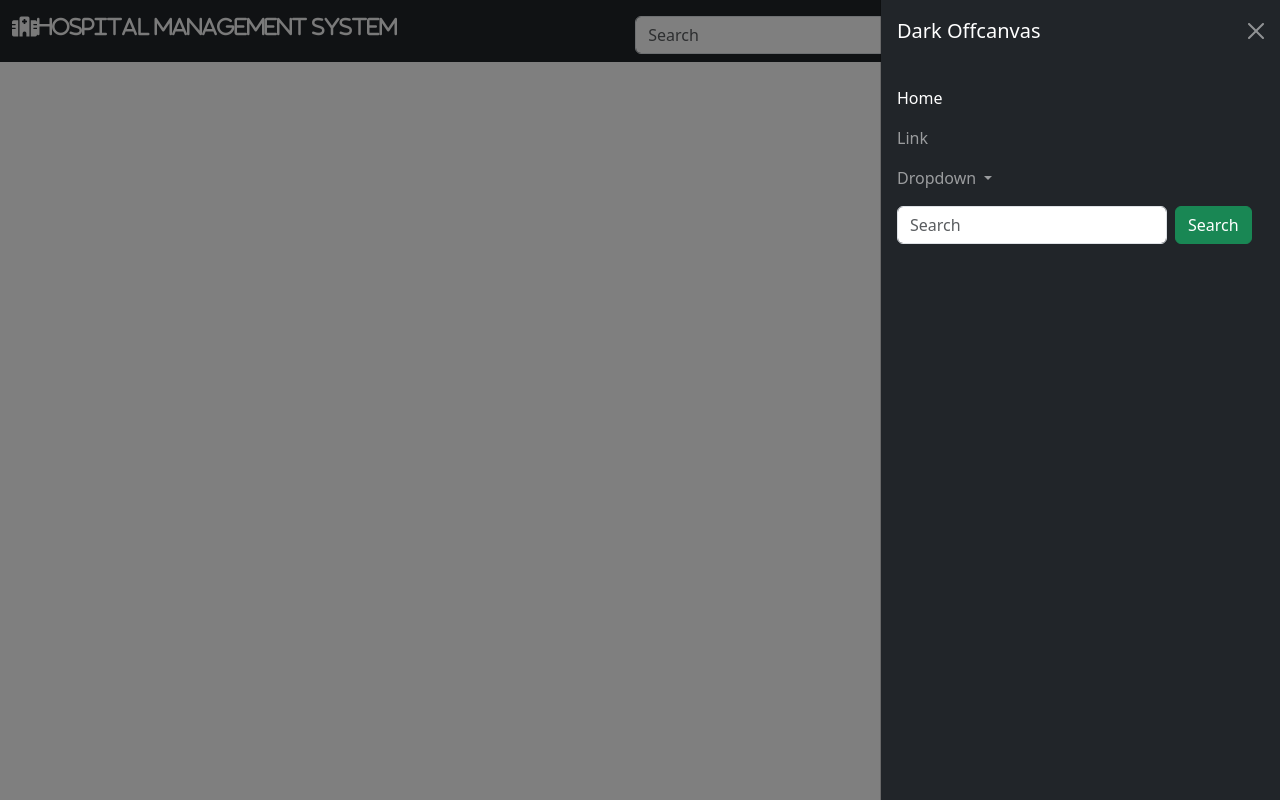
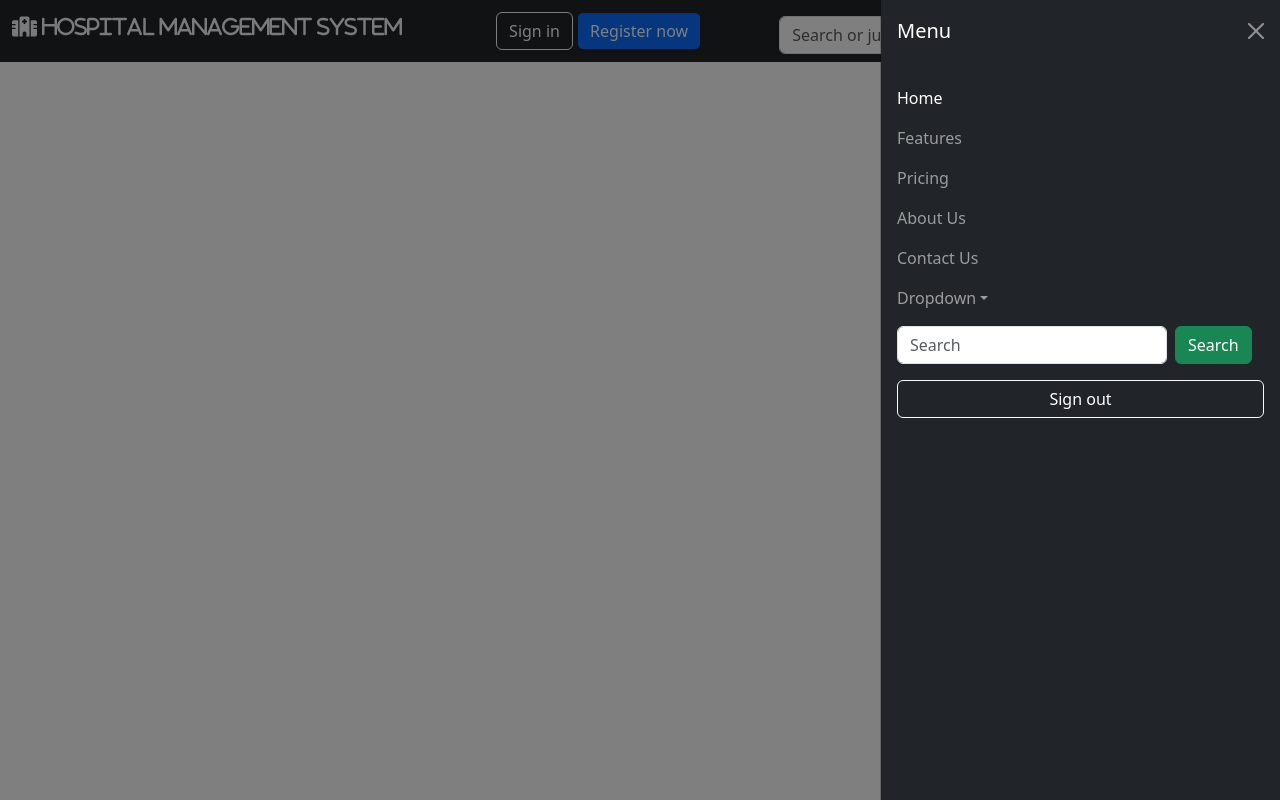
Before and after one commit to Techhackontime999/Hospital_management_system, a plain HTML site: page index.html in a window 1280 px wide. Both pictures are taken after a click on the button "Toggle navigation". Drawn offline with nearby package versions, Linux system fonts and the light colour scheme.

Commit message:
Update index.html

```diff
--- a/index.html
+++ b/index.html
@@ -14,13 +14,25 @@
     </style>
 </head>
 <body>
-    <!-- navbar  start -->
+
+
+
+
+<!-- Navbar Start -->
 <nav class="navbar navbar-dark bg-dark fixed-top">
     <div class="container-fluid">
-          <h3 class="navbar-brand"><i class="fa-solid fa-hospital"  style="font-size:20px;color:whitesmoke;">Hospital Management System</i></h3>
-
+        <h3 class="navbar-brand">
+            <i class="fa-solid fa-hospital" style="font-size:20px;color:whitesmoke;"> Hospital Management System</i>
+        </h3>
+        <div class="d-flex align-items-center">
+            <div class="me-auto"></div>
+            <div class="d-grid gap-2 d-md-block">
+                <button class="btn btn-dark border border-light" type="button">Sign in</button>
+                <button class="btn btn-primary border border-dark" type="button">Register now</button>
+            </div>
+        </div>
         <form class="d-none d-lg-flex mt-2" role="search">
-            <input id="searchbox" class="form-control me-2" type="search" placeholder="Search" aria-label="Search">
+            <input id="searchbox" class="form-control me-2" type="search" placeholder="Search or jump to..." aria-label="Search">
             <button class="btn btn-success" type="submit">Search</button>
         </form>
 
@@ -30,21 +42,18 @@
 
         <div class="offcanvas offcanvas-end text-bg-dark" tabindex="-1" id="offcanvasDarkNavbar" aria-labelledby="offcanvasDarkNavbarLabel">
             <div class="offcanvas-header">
-              <h5 class="offcanvas-title" id="offcanvasDarkNavbarLabel">Dark Offcanvas</h5>
+                <h5 class="offcanvas-title" id="offcanvasDarkNavbarLabel">Menu</h5>
                 <button type="button" class="btn-close btn-close-white" data-bs-dismiss="offcanvas" aria-label="Close"></button>
             </div>
             <div class="offcanvas-body">
                 <ul class="navbar-nav justify-content-end flex-grow-1 pe-3">
-                <li class="nav-item">
-                  <a class="nav-link active" aria-current="page" href="#">Home</a>
-                </li>
-                <li class="nav-item">
-                  <a class="nav-link" href="#">Link</a>
-                </li>
+                    <li class="nav-item"><a class="nav-link active" aria-current="page" href="#">Home</a></li>
+                    <li class="nav-item"><a class="nav-link" href="#">Features</a></li>
+                    <li class="nav-item"><a class="nav-link" href="#">Pricing</a></li>
+                    <li class="nav-item"><a class="nav-link" href="#">About Us</a></li>
+                    <li class="nav-item"><a class="nav-link" href="#">Contact Us</a></li>
                     <li class="nav-item dropdown">
-                  <a class="nav-link dropdown-toggle" href="#" role="button" data-bs-toggle="dropdown" aria-expanded="false">
-                    Dropdown
-                  </a>
+                        <a class="nav-link dropdown-toggle" href="#" role="button" data-bs-toggle="dropdown" aria-expanded="false">Dropdown</a>
                         <ul class="dropdown-menu dropdown-menu-dark">
                             <li><a class="dropdown-item" href="#">Action</a></li>
                             <li><a class="dropdown-item" href="#">Another action</a></li>
@@ -59,13 +68,16 @@
                     <input id="searchbox" class="form-control me-2" type="search" placeholder="Search" aria-label="Search">
                     <button class="btn btn-success" type="submit">Search</button>
                 </form>
+
+
+                <div class="mt-3">
+                    <button class="btn border-light btn-dark w-100" type="button">Sign out</button>
+                </div>
             </div>
         </div>
     </div>
 </nav>
-
-      <!-- navbar end -->
-
+<!-- Navbar End -->
 
 
 
```
Lines whose indentation alone changed are shown as unchanged.
